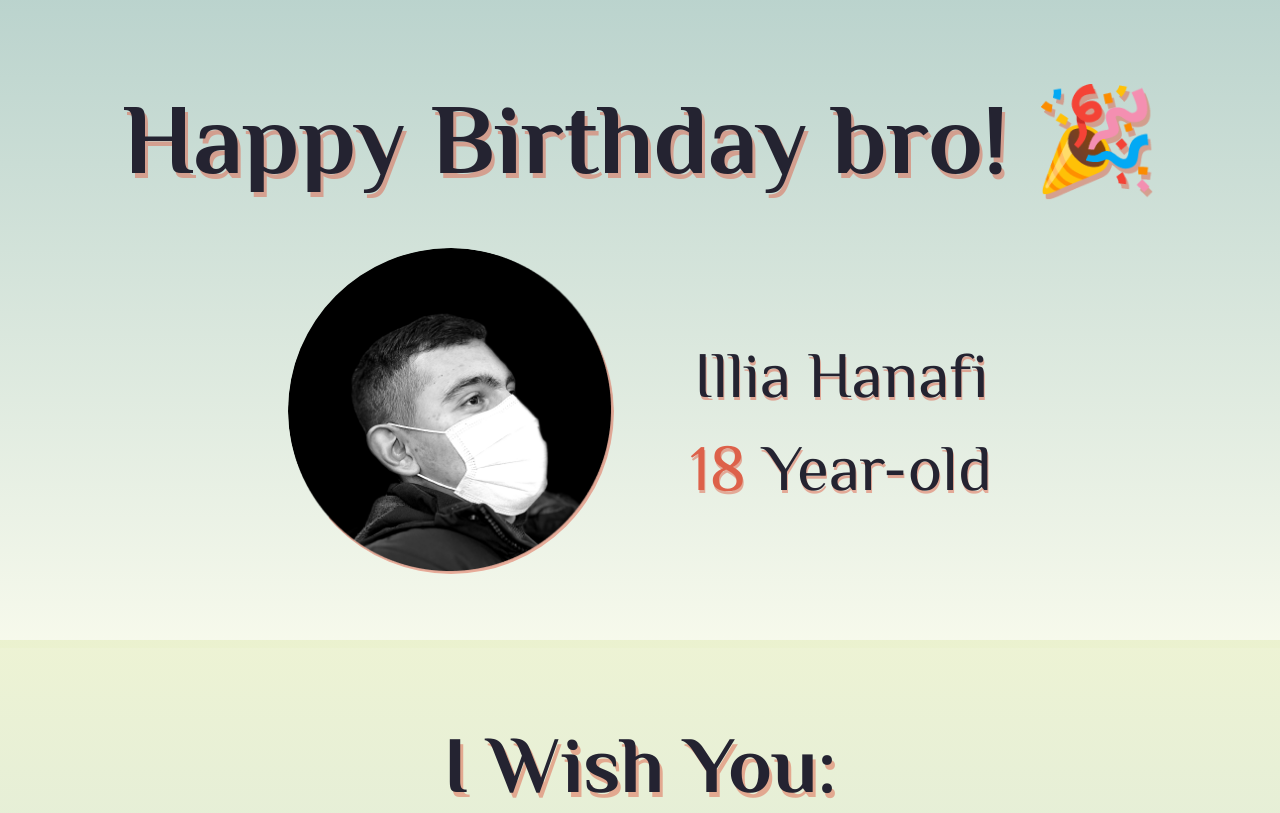
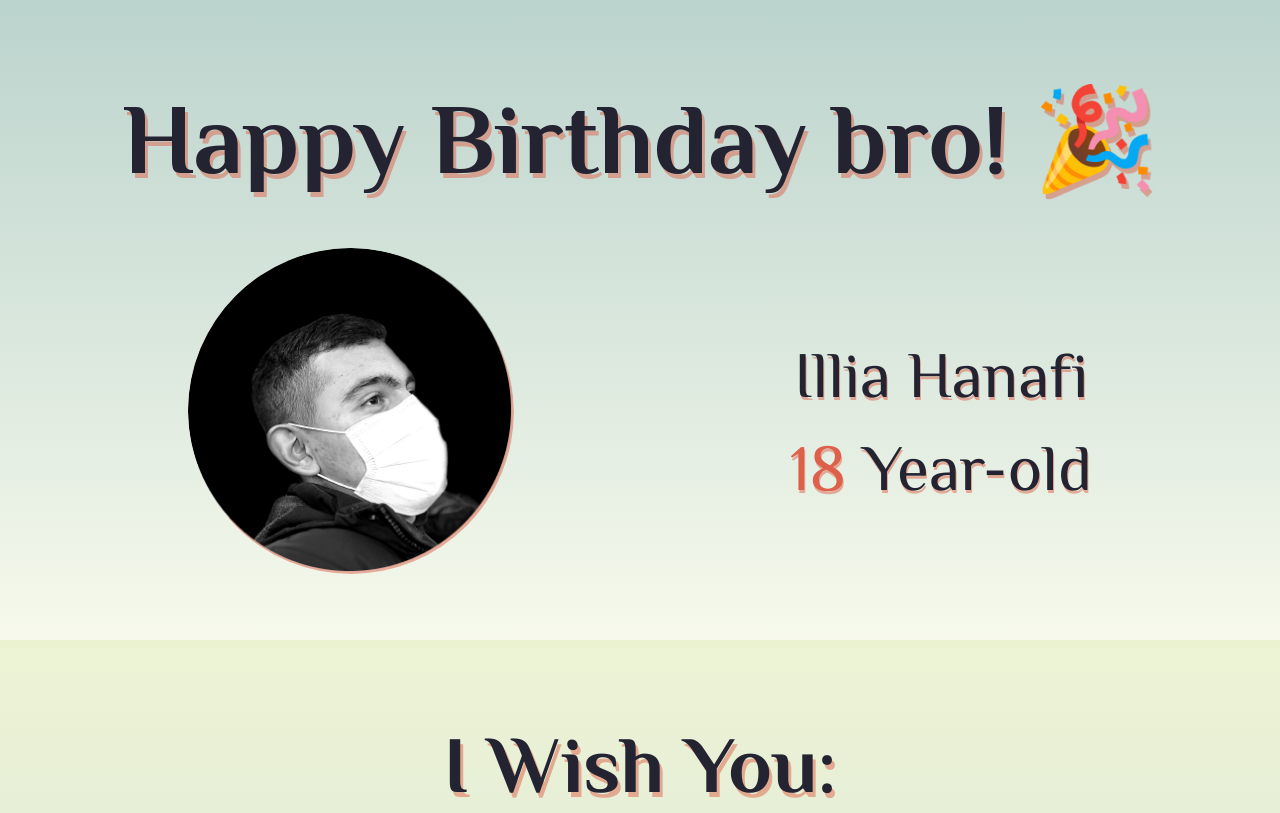
Before and after one commit to pouya8426/birthday-gift-site, a plain HTML site: page index.html in a window 1280 px wide. Shown: the top 813 px of the page. Drawn offline with Linux system fonts and the light colour scheme.

Commit message:
Update styles.css

```diff
--- a/styles.css
+++ b/styles.css
@@ -24,6 +24,7 @@ body {
     font-size: 100px;
     padding-top: 80px;
     text-shadow: 3px 5px 0px rgba(221, 97, 74, 0.5);
+    margin-top: 0;
     margin-bottom: 0px;
     color: #242331;
 }
@@ -38,7 +39,7 @@ body {
     height: 326px;
     margin-top: 50px;
     margin-bottom: 80px;
-    margin-left: 250px;
+    margin-left: 50px;
     border-radius: 100%;
     background-image: url("Group 1.png");
     background-size: cover;
@@ -65,7 +66,7 @@ body {
     margin-bottom: 0;
 }
 #name-age {
-    margin-right: 250px;
+    margin-right: 50px;
     margin-bottom: 10px;
 }
 #age-num {
```
